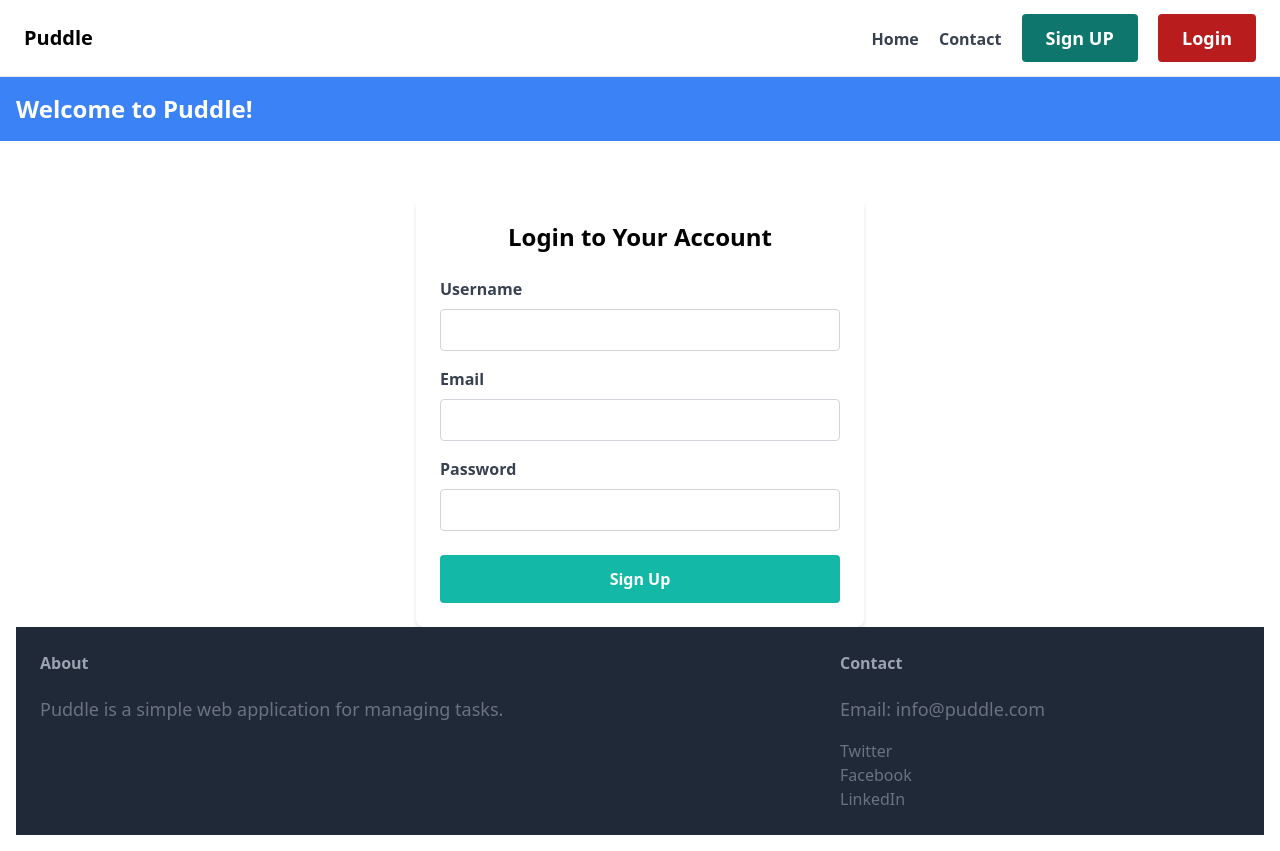
After one commit to Rajdeep-Biswas7/Puddle, a Django app: page /login/ in a window 1280 px wide. The commit adds this page. Run offline with Django 5.2, Linux system fonts and the light colour scheme; some libraries are stand-ins or nearby versions.

Commit message:
login page

```diff
--- a/core/templates/core/base.html
+++ b/core/templates/core/base.html
@@ -15,7 +15,7 @@
             <a href="/contact/" class="text-gray-700 font-semibold hover:text-blue-500">Contact</a>
 
             <a href="{% url 'core:signup' %}" class=" px-6 py-3 text-lg font-semibold bg-teal-500 text-white rounded -xl hover: bg-teal-700">Sign UP</a>
-            <a href="#" class="px-6 py-3 text-lg font-semibold bg-red-500 text-white rounded -xl hover: bg-red-700">Login</a>
+            <a href="{% url 'core:login' %}" class="px-6 py-3 text-lg font-semibold bg-red-500 text-white rounded -xl hover: bg-red-700">Login</a>
         </div>
     </nav>
     <div class="bg-blue-500 text-white p-4">
--- /dev/null
+++ b/core/templates/core/login.html
@@ -0,0 +1,31 @@
+{% extends 'core/base.html' %}
+
+{%block title%}Login{%endblock%}
+
+{%block content%}
+    <div class="max-w-md mx-auto mt-10 p-6 bg-white rounded-lg shadow-md">
+        <h2 class="text-2xl font-bold mb-6 text-center">Login to Your Account</h2>
+            {% csrf_token %}
+            <div class="mb-4">
+                <label for="username" class="block text-gray-700 font-semibold mb-2">Username</label>
+                <input type="text" id="username" name="username" required class="w-full px-3 py-2 border border-gray-300 rounded focus:outline-none focus:ring focus:border-blue-300">
+            </div>
+            <div class="mb-4">
+                <label for="email" class="block text-gray-700 font-semibold mb-2">Email</label>
+                <input type="email" id="email" name="email" required class="w-full px-3 py-2 border border-gray-300 rounded focus:outline-none focus:ring focus:border-blue-300">
+            </div>
+            <div class="mb-6">
+                <label for="password" class="block text-gray-700 font-semibold mb-2">Password</label>
+                <input type="password" id="password" name="password" required class="w-full px-3 py-2 border border-gray-300 rounded focus:outline-none focus:ring focus:border-blue-300">
+
+                {% if form.password.errors %}
+                    <p class="text-red-500 text-sm mt-2">{{ form.password.errors }}
+                        {%for error in form.password.errors %}
+                            {{ error }}
+                        {% endfor %}
+                    </p>
+                {% endif %}
+            </div>
+            <button type="submit" class="w-full py-3 bg-teal-500 text-white font-semibold rounded hover:bg-teal-700">Sign Up</button>
+        </form>
+{%endblock%}
--- a/core/urls.py
+++ b/core/urls.py
@@ -1,12 +1,12 @@
 from django.contrib.auth import views as auth_views
 from django.urls import path
 from. import views
-
+from .forms import LoginForm, SignUpForm
 app_name='core'
 urlpatterns = [
       path('', views.index, name='index'),
     path('contact/', views.contact, name='contact'),
     path('signup/', views.signup, name='signup'),
-    path('login/', auth_views.LoginView.as_view(template_name='core/login.html'), name='login'),
+    path('login/', auth_views.LoginView.as_view(template_name='core/login.html', authentication_form=LoginForm), name='login'),
     path('logout/', auth_views.LogoutView.as_view(next_page='/'), name='logout'),
 ]
```
